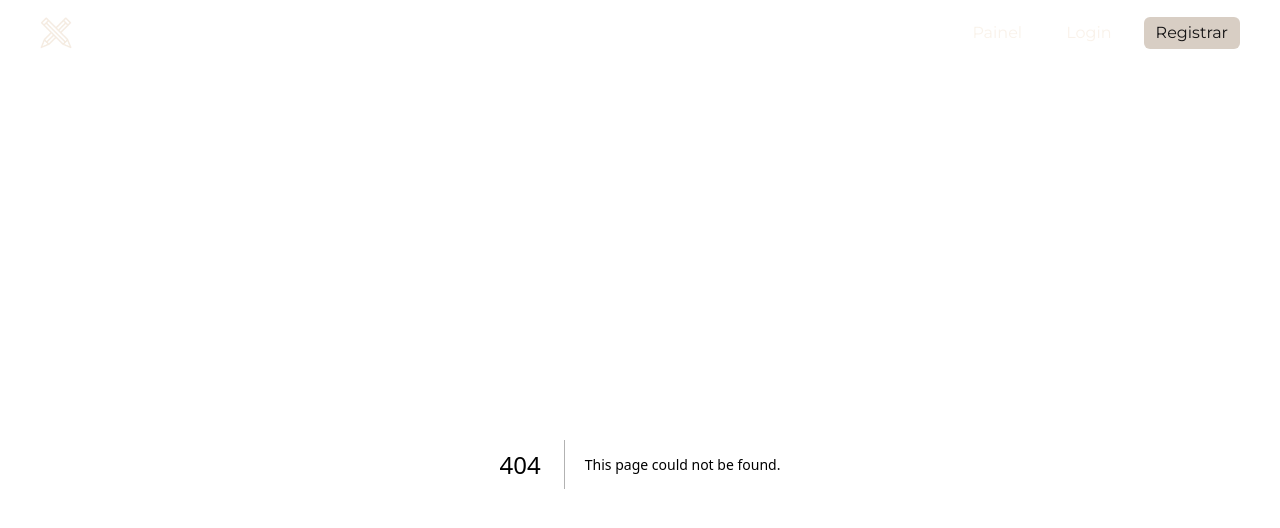
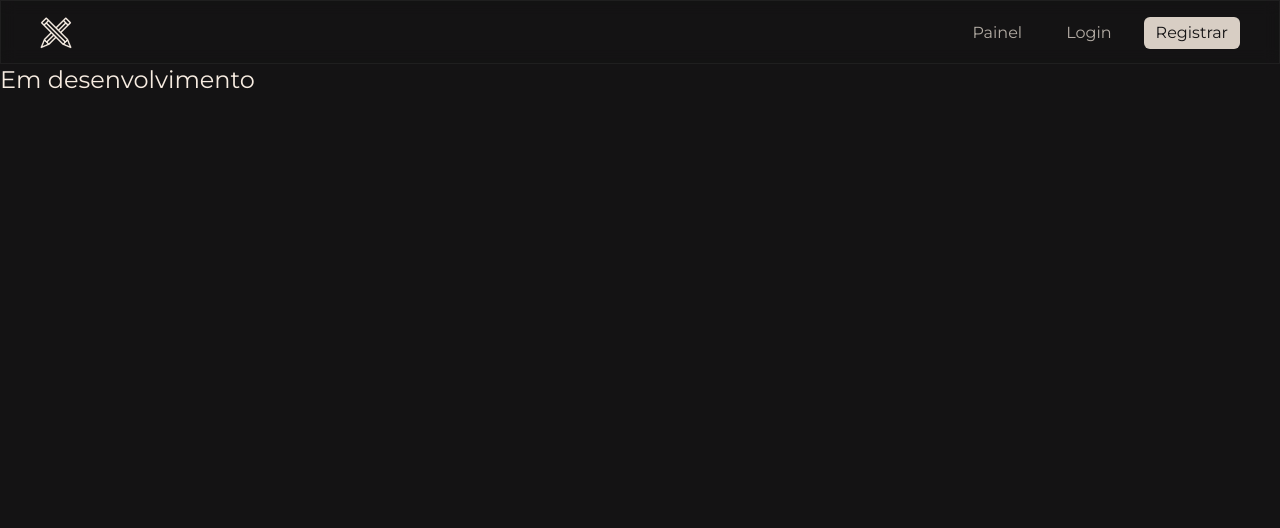
Before and after one commit to kauedesouzaalves/wenote, a Next.js app: page /restore-password in a window 1280 px wide. Before the commit this address had no page. Shown: the top 528 px of the page. Built offline with nearby package versions, Linux system fonts and the light colour scheme.

Commit message:
feat: add restore-password route

```diff
--- /dev/null
+++ b/src/app/restore-password/page.tsx
@@ -0,0 +1,7 @@
+export default function RestorePassword() {
+    return (
+        <>
+            <span className="text-2xl">Em desenvolvimento</span>
+        </>
+    );
+}
```
